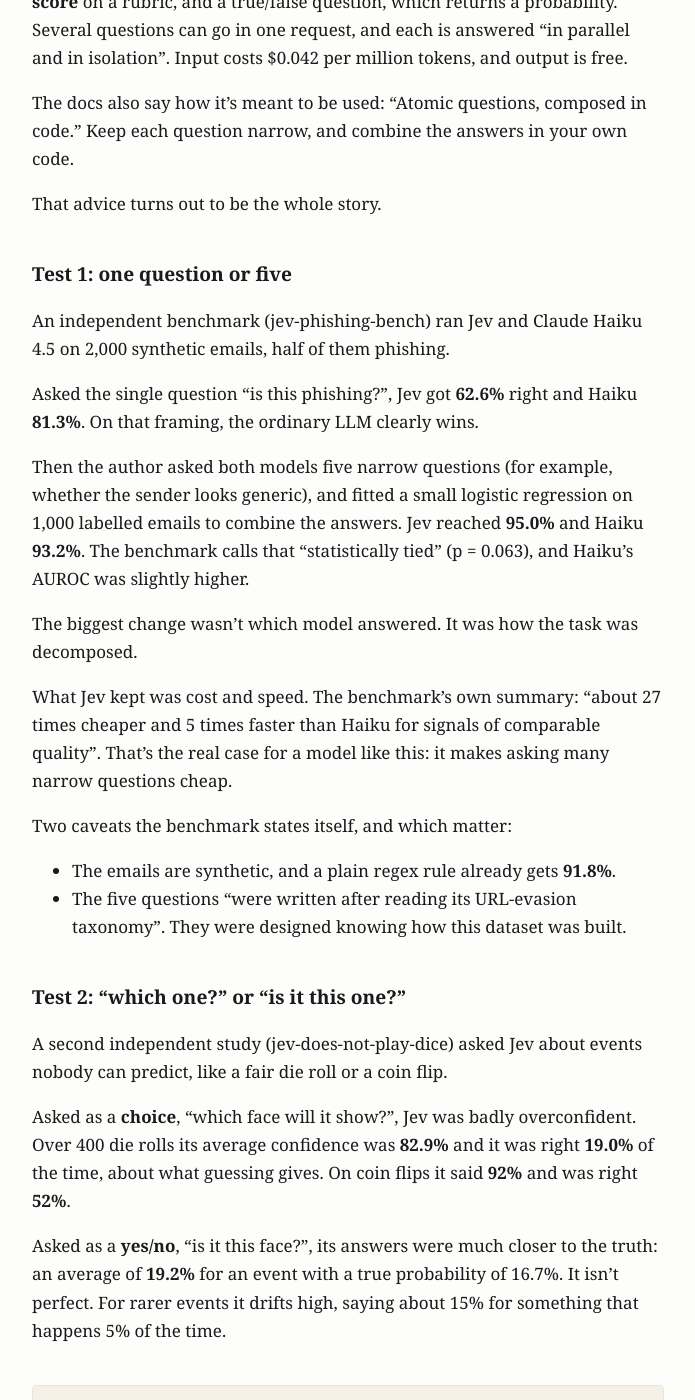
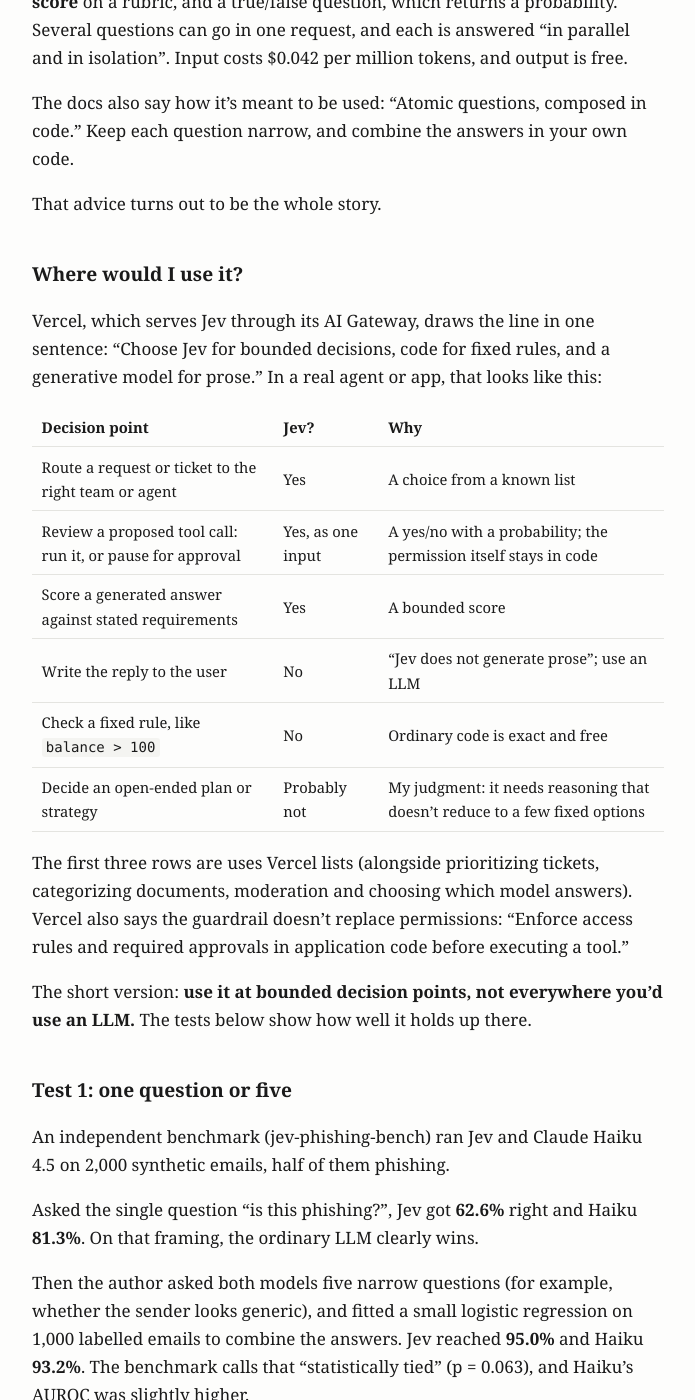
Before and after one commit to lyr-ai/lyr-ai.github.io, a Jekyll site: the page built from _posts/2026-09-27-the-question-mattered-more-than-the-model.md, in a window 1280 px wide and 1400 px high, scrolled down 1398 px. Shown: the whole window, without its empty margins (292-987 px from the left). Built offline with Jekyll 4.4.1, drawn with Linux system fonts in a browser that asks for light colours; some of the changed text lies outside the part shown.

Commit message:
Jev post: add 'Where would I use it?' (sourced decision table) before the benchmarks

```diff
--- a/_posts/2026-09-27-the-question-mattered-more-than-the-model.md
+++ b/_posts/2026-09-27-the-question-mattered-more-than-the-model.md
@@ -37,6 +37,29 @@
 each question narrow, and combine the answers in your own code.
 
 That advice turns out to be the whole story.
+
+## Where would I use it?
+
+Vercel, which serves Jev through its AI Gateway, draws the line in one sentence: "Choose
+Jev for bounded decisions, code for fixed rules, and a generative model for prose." In a
+real agent or app, that looks like this:
+
+| Decision point | Jev? | Why |
+|---|---|---|
+| Route a request or ticket to the right team or agent | Yes | A choice from a known list |
+| Review a proposed tool call: run it, or pause for approval | Yes, as one input | A yes/no with a probability; the permission itself stays in code |
+| Score a generated answer against stated requirements | Yes | A bounded score |
+| Write the reply to the user | No | "Jev does not generate prose"; use an LLM |
+| Check a fixed rule, like `balance > 100` | No | Ordinary code is exact and free |
+| Decide an open-ended plan or strategy | Probably not | My judgment: it needs reasoning that doesn't reduce to a few fixed options |
+
+The first three rows are uses Vercel lists (alongside prioritizing tickets, categorizing
+documents, moderation and choosing which model answers). Vercel also says the guardrail
+doesn't replace permissions: "Enforce access rules and required approvals in application
+code before executing a tool."
+
+The short version: **use it at bounded decision points, not everywhere you'd use an LLM.**
+The tests below show how well it holds up there.
 
 ## Test 1: one question or five
 
@@ -119,7 +142,9 @@
 
 ---
 
-*Sources: TypeSafe's launch post and documentation; jev-phishing-bench
+*Sources: TypeSafe's launch post and documentation; Vercel's guides "When should you use
+Jev instead of a chat model?", "7 practical Jev use cases" and "Where does Jev fit in an
+AI agent loop?"; jev-phishing-bench
 (github.com/anisselbd/jev-phishing-bench); jev-does-not-play-dice
 (github.com/KantaHayashiAI/jev-does-not-play-dice); the tool-call risk benchmark by
 webofmike on dev.to. Each number was read on the original page or repository.*
```
